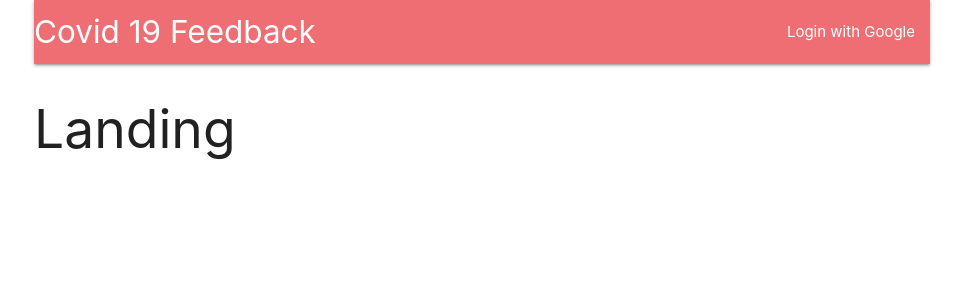
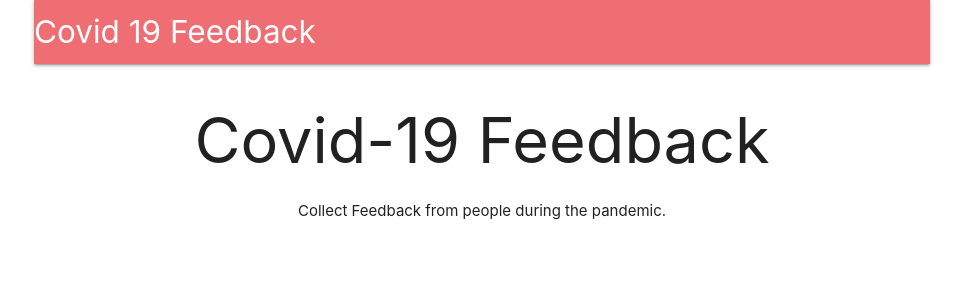
Before and after one commit to kishanshetty1991/Covid--19-Feedback-app, a React (Create React App) app in the folder client/: page / in a window 1280 px wide. Shown: the top 300 px of the page, without its empty margins (158-1121 px from the left). Built offline with nearby package versions, Linux system fonts and the light colour scheme; no server answers.

Commit message:
Routing configuration

```diff
--- a/client/src/actions/index.js
+++ b/client/src/actions/index.js
@@ -4,6 +4,8 @@
 
 
 
-const fetchUser = () => {
-   axios.get('/api/current_user');
-};
+export const fetchUser = () => async dispatch => {
+  const res = await axios.get('/api/current_user');
+
+    dispatch({ type: FETCH_USER, payload: res.data });
+   };
--- a/client/src/components/App.js
+++ b/client/src/components/App.js
@@ -1,14 +1,23 @@
-import React from 'react';
+import React,{ Component } from 'react';
 import { BrowserRouter, Route } from 'react-router-dom';
+import { connect } from 'react-redux';
+import * as actions from '../actions';
 
+import Landing from './Landing';
 import Header from './Header';
 const Dashboard = () => <h2> Dashboard </h2>
 const SurveyNew = () => <h2> SurveyNew </h2>
-const Landing = () => <h2> Landing </h2>
 
-const App = () => {
-	return (
-		<div className="container">
+
+class App extends Component  {
+    componentDidMount() {
+    	this.props.fetchUser();
+
+    }
+
+	render() {
+	   return (
+		 <div className="container">
 		  <BrowserRouter>
 		  <div>
 		  <Header />
@@ -17,8 +26,9 @@
 		    <Route exact path="/surveys/new" component={SurveyNew} />
 		  </div>
 		  </BrowserRouter>
-		</div>
-		);
-};
+		 </div>
+ 		);
+    }
+}
 
-export default App;
+export default connect(null, actions)(App);
--- a/client/src/components/Header.js
+++ b/client/src/components/Header.js
@@ -1,23 +1,39 @@
 import React, {Component} from 'react';
+import { connect } from 'react-redux';
+import { Link } from 'react-router-dom';
 
 class Header extends Component{
+  renderContent() {
+    switch (this.props.auth) {
+      case null:
+      return;
+
+      case false:
+      return <li><a href="/auth/google">Login with Google</a></li>;
+
+      default:
+      return <li><a href="/api/logout"> LogOut</a></li>;
+    }
+  }
 	render() {
-		return (
+   return (
       <nav>
        <div className="nav-wrapper">
-           <a className="left brand-logo">
+           <Link to={this.props.auth ? '/surveys' : '/' } className="left brand-logo">
              Covid 19 Feedback
-          </a>
+          </Link>
          <ul className="right">
-           <li>
-            <a>Login with Google</a>
-           </li>
+           {this.renderContent()}
          </ul>
        </div>
       </nav>
-
-		);
+    );
 	}
 }
 
-export default Header;
+function mapStateToProps({auth}) {
+ return{ auth };
+
+}
+
+export default connect(mapStateToProps)(Header);
--- /dev/null
+++ b/client/src/components/Landing.js
@@ -0,0 +1,14 @@
+import React from 'react';
+
+const Landing = () => {
+	return (
+    <div style ={{ textAlign: 'center' }}>
+      <h1>
+      Covid-19 Feedback
+      </h1>
+       Collect Feedback from people during the pandemic.
+    </div>
+      );
+};
+
+export default Landing;
--- a/client/src/index.js
+++ b/client/src/index.js
@@ -13,6 +13,6 @@
 
 
 ReactDOM.render(
-	<Provider store = {store}><App /></Provider>,
+	<Provider store={store}><App /></Provider>,
 	document.querySelector('#root')
 );
--- a/client/src/reducers/authReducer.js
+++ b/client/src/reducers/authReducer.js
@@ -1,5 +1,9 @@
-export default function(state = {}, action) {
+import { FETCH_USER } from '../actions/types'
+
+export default function(state = null, action) {
  switch (action.type){
+    case FETCH_USER:
+        return action.payload || false;
  	default:
  	  return state;
  }
```
Also changed, not shown: client/package.json (+0 -8 lines), 1 other file (tests, documents, lock files or other folders).
